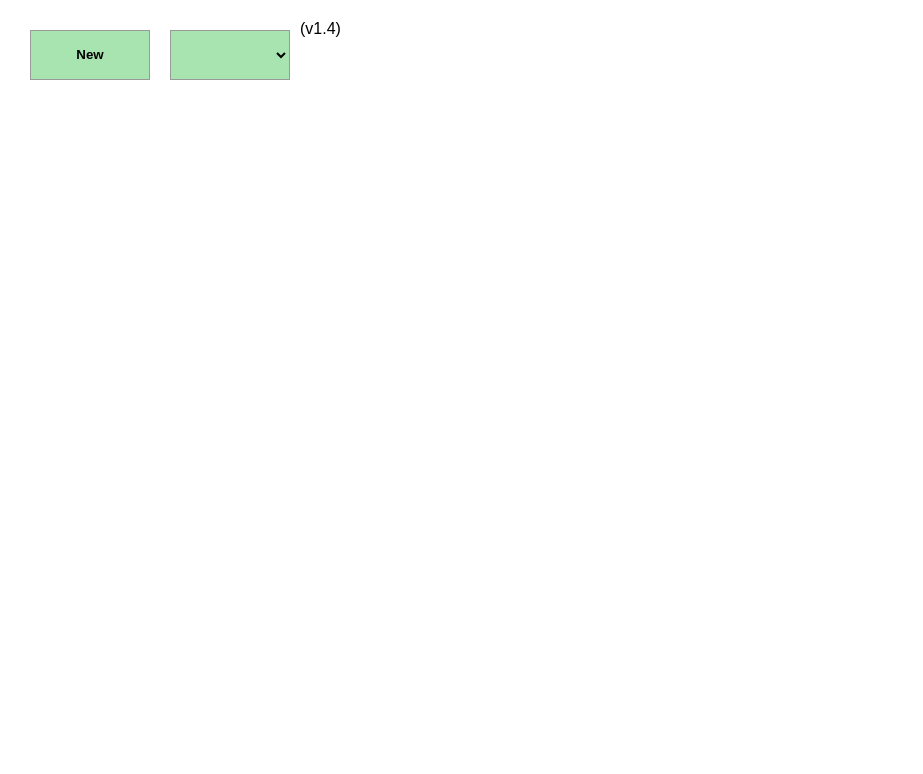
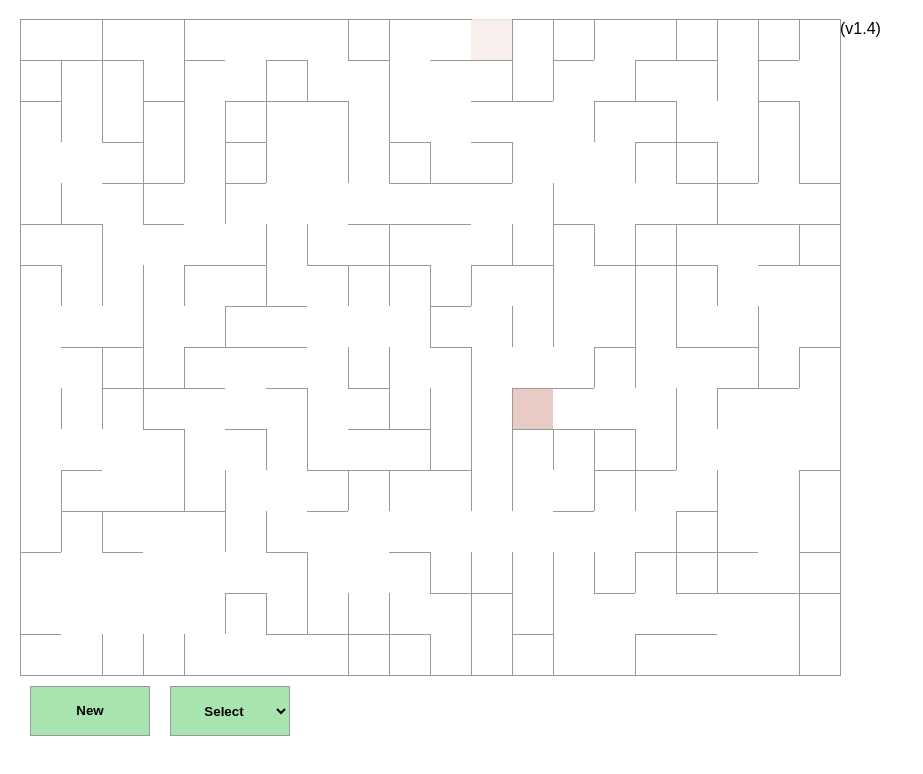
Before and after one commit to paulcb/mazeapp, a React (Create React App) app: page / in a window 1280 px wide. Shown: the top 774 px of the page, without its empty margins (0-923 px from the left). Built offline with nearby package versions, Linux system fonts and the light colour scheme.

Commit message:
bugs and bugs

```diff
--- a/src/App.js
+++ b/src/App.js
@@ -7,14 +7,13 @@ import Board from './Board.js';
 
 const isMobile = /Android|webOS|iPhone|iPad|iPod|BlackBerry|IEMobile|Opera Mini/i.test(navigator.userAgent);
 
-let fetching = false;
-let appInit = false;
 export default function App() {
   const [data, setData] = useState(null);
   const [loading, setLoading] = useState(true);
   const [error, setError] = useState(null);
   const [reset, setReset] = useState(0);
-
+  const [selectedValue, setSelectedValue] = useState('');
+  const [selected, setSelected] = useState(0);
   const [mazesDates, setMazesDates] = useState([]);
 
   const fetchData = async () => {
@@ -24,11 +23,19 @@ export default function App() {
         throw new Error(`HTTP error! status: ${response.status}`);
       }
       const json = await response.json();
-      setData(json);
-      setLoading(false);
+      let temp = new Map();
+      let tempMazesDates = [];
+      tempMazesDates.push("Select");
+      for (let d of json.mazes) {
+        const date = new Date(d.date);
+        const dateKey = `${date.toISOString().split('T')[0]}`;
+        tempMazesDates.push(dateKey);
+        temp.set(dateKey, d);
+        setMazesDates(tempMazesDates);
+      }
+      setData(temp);
     } catch (e) {
       setError(e);
-      setLoading(false);
     }
   };
 
@@ -49,58 +56,96 @@ export default function App() {
         AppData.data.maze = new Maze(null, 16, 20);
         AppData.data.maze.init();
       }
-
+      setReset(0);
     }
 
-    setReset(0);
 
-    if (loading && !error) {
-      fetchData();
+  }, [reset]);
+
+
+  useEffect(() => {
+    if (loading) {
+      const p = fetchData();
     }
+  }, [loading]);
 
-    if (data && !appInit) {
-      console.log("f u", data, appInit);
-      appInit = true;
-      let mazeAdded = false;
-      for (let d of data.mazes) {
-        console.log("d.date", d.date);
-        const date = new Date(d.date);
-        mazesDates.push(`${date.toISOString().split('T')[0]}`);
-        setMazesDates(mazesDates);
-        if (isMobile) {
-          if (!mazeAdded) {
-            AppData.data.maze = new Maze(d.mobile.data);
-            mazeAdded = true;
+  useEffect(() => {
+    if (data && loading) {
+      let maze = null;
+      let date = new Date();
+      let dateKey = `${date.toISOString().split('T')[0]}`;
+
+      if (!data.has(dateKey)) {
+        date = null;
+        for (let [key, value] of data) {
+          if (date == null) {
+            date = new Date(key);
+            dateKey = key;
           }
-        } else {
-          if (!mazeAdded) {
-            AppData.data.maze = new Maze(d.desktop.data);
-            mazeAdded = true;
+          const tempDate = new Date(key);
+          if (date < tempDate) {
+            date = tempDate;
+            dateKey = key;
           }
         }
+        maze = data.get(dateKey);
+      } else {
+        maze = data.get(dateKey);
       }
+
+      if (isMobile) {
+        AppData.data.maze = new Maze(maze.mobile.data);
+      } else {
+        AppData.data.maze = new Maze(maze.desktop.data);
+      }
+
+      setLoading(false);
     }
-
-    console.log(loading, error, data, appInit);
-  });
+  }, [data]);
 
   function onClick() {
     setReset(1);
   }
 
+  function onChange(event) {
+    const maze = data.get(event.target.value);
+    AppData.data.winState = false;
+    for (let [key, value] of AppData.data.path) {
+      value.style.backgroundColor = "#fff";
+      value.className = `square`;
+    }
+    AppData.data.path.clear();
+    AppData.data.lastElement = null;
+    AppData.data.lastMapKey = null;
+    if (isMobile) {
+      AppData.data.maze = new Maze(maze.mobile.data);
+    } else {
+      AppData.data.maze = new Maze(maze.mobile.data);
+    }
+    setSelected(1);
+
+  }
+
+  useEffect(() => { setSelected(0); }, [selected]);
+
+  if (loading) {
+    return (<>Loading...</>);
+  }
   return (
     <>
-      <Board reset={reset} />
+      <Board reset={reset} loading={loading} selected={selected} />
       {/* <Controls></Controls> */}
       <div style={{ float: "left" }}>
         <button className="controls" onClick={onClick}> New </button>
-        <select className="controls" name="mazes" id="maze-select">
+        <select className="controls" name="mazes" id="maze-select" onChange={onChange} value={selectedValue} >
           {mazesDates.map((row, i) => (
-            <option key={row + " " + i} className="controls" value="">{row}</option>
+            <option key={row + " " + i} className="controls" value={row}>{row}</option>
+
           ))}
         </select>
       </div>
       <p >(v1.4)</p>
     </>
   );
+
 }
--- a/src/Board.js
+++ b/src/Board.js
@@ -2,9 +2,7 @@ import { AppData } from "./globals";
 import { useEffect, useState } from "react";
 import Square from './Square.js';
 
-export default function Board({ resetUpdate }) {
-    const [reset, setReset] = useState(0);
-
+export default function Board({ reset, loading, selected }) {
     function squareEvent(element) {
         if (AppData.data.lastMapKey == null) {
             if (element.id != AppData.data.maze.maxPath.source) return;
@@ -49,8 +47,6 @@ export default function Board({ resetUpdate }) {
         AppData.data.lastElement = element;
     }
 
-    // function onTouchStart(event) { console.log("onTouchStart", event.touches); }
-
     function onTouchMove(event) {
         const x = event.touches[0].clientX;
         const y = event.touches[0].clientY;
@@ -64,13 +60,6 @@ export default function Board({ resetUpdate }) {
         if (event.target.className.slice(0, 6) != 'square') return;
         squareEvent(event.target);
     }
-
-    // function onTouchEnd(event) { console.log("onTouchEnd", event.touches); }
-
-    useEffect(() => {
-        // console.log("reset", reset);
-        setReset(resetUpdate);
-    }, []);
 
     function blink(mapKey) {
         if (AppData.data.maze.maxPath.source == mapKey && !AppData.data.winState) {
@@ -92,16 +81,16 @@ export default function Board({ resetUpdate }) {
         return "#fff";
     }
 
+    if (AppData.data.maze != null) {
+        // console.log("render Board");
         return (
             <>
                 <div
-                // onTouchStart={onTouchStart}
                     onTouchMove={onTouchMove}
-                // onTouchEnd={onTouchEnd}
                     onMouseMove={onMouseMove}
                 >
                     {AppData.data.maze.board.map((row, i) => (
-                    <div key={i} className="board-row">
+                        <div key={i + " board-row"} className="board-row">
                             {row.map((borders, j) =>
                                 <Square
                                     key={borders.key}
@@ -119,3 +108,5 @@ export default function Board({ resetUpdate }) {
             </>
         );
     }
+    return (<></>);
+}
--- a/src/Square.js
+++ b/src/Square.js
@@ -3,10 +3,7 @@ import { useState } from 'react';
 import { useEffect } from "react";
 
 export default function Square({ borders, mapKey, blink, color }) {
-    useEffect(() => {
-
-    }, []);
-    // console.log("Square render", mapKey, color, blink);
+    // console.log("render Square");
     return (
         <>
             <div
--- a/src/globals.js
+++ b/src/globals.js
@@ -1,13 +1,13 @@
-import Maze from "./maze";
 
 export const AppData = {
     data: {
 
-        maze: new Maze(null, 5, 5),
+        maze: null,
         path: new Map(),
         winState: false,
         lastMapKey: null,
         lastElement: null,
+        mazes: null,
     },
     constants: {
         pathColor: "#e9cbc5",
--- a/src/maze.js
+++ b/src/maze.js
@@ -20,12 +20,13 @@ function compareNumbers(a, b) {
 }
 
 export default class Maze {
-    constructor(inputMaze, rowsLen, colsLen, edgeRate = .5, groupRate = .68, isInit = false, debug = false) {
+    constructor(inputMaze, rowsLen = 16, colsLen = 6, edgeRate = .5, groupRate = .68, isInit = false, debug = false) {
         this.board = [];
         this.graph = new Map();
         this.graphGroups = null;
         this.maxPath = null;
         this.debug = debug;
+        this.groupRate = groupRate;
 
         this.inputMaze = inputMaze;
         if (inputMaze) {
@@ -38,7 +39,6 @@ export default class Maze {
         this.edgeRate = edgeRate;
         this.rowsLen = rowsLen;
         this.colsLen = colsLen;
-        this.groupRate = groupRate;
 
         this.maxMazeSize = Math.floor((this.colsLen * this.rowsLen) * this.groupRate);
 
@@ -343,7 +343,7 @@ export default class Maze {
         }
 
         this.graphGroups = graphGroups;
-        const mazeData = {data: {dims:{rowsLen: this.rowsLen, colsLen: this.colsLen}, nodes: null}};
+        const mazeData = { data: { dims: { rowsLen: this.rowsLen, colsLen: this.colsLen }, nodes: null } };
         const nodes = [];
         for (let key in this.graph) {
             nodes.push([key, [...this.graph[key].values()]]);
```
Also changed, not shown: 1 other file (tests, documents, lock files or other folders). Lines whose indentation alone changed are shown as unchanged.
